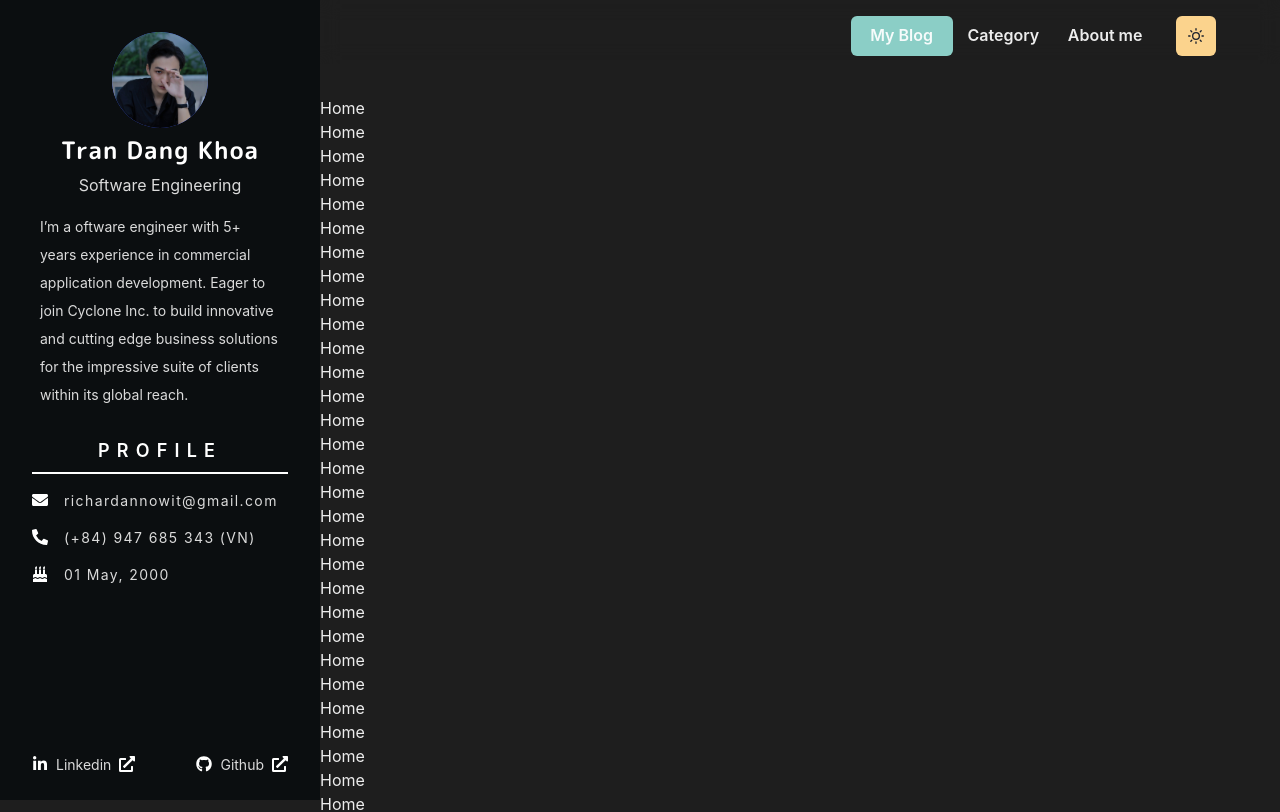
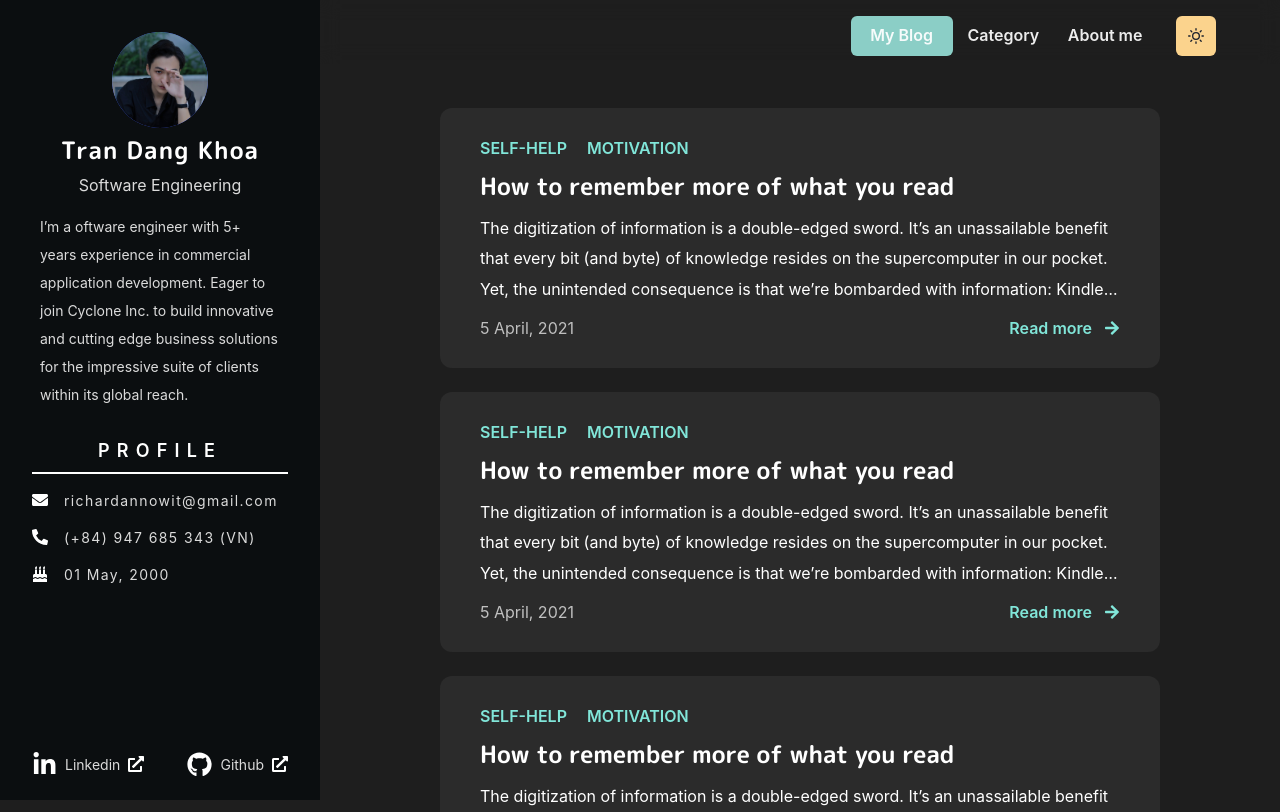
Before and after one commit to richardktran/Personal-Blog, a Next.js app: page / in a window 1280 px wide. Shown: the top 812 px of the page. Built offline with nearby package versions, Linux system fonts and the light colour scheme.

Commit message:
Layout blog page and blog item

```diff
--- /dev/null
+++ b/components/blog/BlogItem.js
@@ -0,0 +1,62 @@
+import React from 'react';
+import { Box, Text, Heading, Flex, HStack, useColorModeValue } from "@chakra-ui/react";
+import Link from 'next/link';
+import { FaArrowRight } from "react-icons/fa";
+
+export default function BlogItem({ href }) {
+
+    const bg = useColorModeValue('gray.100', '#2B2B2B')
+    const textColor = useColorModeValue('#000000', '#ffffff')
+    const tagColor = useColorModeValue('#0A594F', '#81E6D9')
+
+    return (
+        <Box
+            bg={bg}
+            w="75%"
+            borderRadius={12}
+            px={{ base: '6', lg: '8', xl: '10' }}
+            py={{ base: '6', lg: '7', xl: '7' }}
+            my={3}
+        >
+            <HStack className="tag" spacing={5}>
+                <Link href={href}>
+                    <a>
+                        <Text as='span' color={tagColor} fontSize='md' fontWeight='semibold'>
+                            SELF-HELP
+                        </Text>
+                    </a>
+                </Link>
+
+                <Link href={href}>
+                    <a>
+                        <Text as='span' color={tagColor} fontSize='md' fontWeight='semibold'>
+                            MOTIVATION
+                        </Text>
+                    </a>
+                </Link>
+            </HStack>
+            <Link href={href}>
+                <a>
+                    <Heading my={{ base: '1', lg: '2', xl: '3' }} color={textColor} fontSize='2xl'>How to remember more of what you read</Heading>
+                </a>
+            </Link>
+
+            <Text color={textColor} fontSize='md' my={{ base: '1', lg: '2', xl: '3' }} noOfLines={3} lineHeight={{ base: '1.7', lg: '1.9', xl: '1.9' }}>
+                The digitization of information is a double-edged sword. It’s an unassailable benefit that every bit (and byte) of knowledge resides on the supercomputer in our pocket. Yet, the unintended consequence is that we’re bombarded with information: Kindle books, blog posts, podcasts, academic journals, videos and much more. The New York Times estimates that we we consume 34 gigabytes of content a day. That’s the equivalent of 25% of War and Peace every single day.
+            </Text>
+            <Flex justify='space-between'>
+                <Text color={textColor} opacity='70%' fontSize='md'>5 April, 2021</Text>
+                <Link href={href}>
+                    <a>
+                        <Flex align='center'>
+                            <Text color={tagColor} mr={3} fontSize='md' fontWeight='semibold'>
+                                Read more {' '}
+                            </Text>
+                            <FaArrowRight color={tagColor} />
+                        </Flex>
+                    </a>
+                </Link>
+            </Flex>
+        </Box>
+    );
+}
--- a/components/info/ProfileSection.js
+++ b/components/info/ProfileSection.js
@@ -5,7 +5,7 @@ import ProfileDetail from './ProfileDetails'
 import Social from './Social';
 
 export default function ProfileSection() {
-    const bg = useColorModeValue('#EEFBF9', '#0B0E10')
+    const bg = useColorModeValue('gray.100', '#0B0E10')
     return (
         <Box
             position="fixed"
--- a/components/info/Social.js
+++ b/components/info/Social.js
@@ -8,13 +8,13 @@ const Social = ({ linkedinUrl, githubUrl }) => {
     return (
         <Flex justify='center' w='100%' h={10} my={4} px={{ base: 0, lg: 4, xl: 8 }}>
             <HStack as='a' target="_blank" rel="noopener noreferrer" href={linkedinUrl} >
-                <FaLinkedinIn fontSize={{ base: '0.8rem', lg: '1.1rem', xl: '1.2rem' }} color={fillColor} />
+                <FaLinkedinIn size={25} color={fillColor} />
                 <Text as='span' mx={2} fontSize={{ base: 'xs', lg: 'xs', xl: 'sm' }} color={blurColor}>Linkedin</Text>
                 <FaExternalLinkAlt ml={3} fontSize={{ base: '0.8rem', lg: '0.8rem', xl: '1rem' }} color={fillColor} />
             </HStack>
             <Spacer />
             <HStack as='a' target="_blank" rel="noopener noreferrer" href={githubUrl}>
-                <FaGithub fontSize={{ base: '0.8rem', lg: '1.1rem', xl: '1.2rem' }} color={fillColor} />
+                <FaGithub size={25} color={fillColor} />
                 <Text as='span' mx={2} fontSize={{ base: 'xs', lg: 'xs', xl: 'sm' }} color={blurColor}>Github</Text>
                 <FaExternalLinkAlt ml={3} fontSize={{ base: '0.8rem', lg: '0.8rem', xl: '1rem' }} color={fillColor} />
             </HStack>
--- a/pages/index.js
+++ b/pages/index.js
@@ -1,47 +1,19 @@
-
+import { Flex } from "@chakra-ui/react";
+import BlogItem from "../components/blog/BlogItem";
 
 
 export default function Home() {
   return (
-    <>
-      <p color='#ffffff'>Home</p>
-      <p color='#ffffff'>Home</p>
-      <p color='#ffffff'>Home</p>
-      <p color='#ffffff'>Home</p>
-      <p color='#ffffff'>Home</p>
-      <p color='#ffffff'>Home</p>
-      <p color='#ffffff'>Home</p>
-      <p color='#ffffff'>Home</p>
-      <p color='#ffffff'>Home</p>
-      <p color='#ffffff'>Home</p>
-      <p color='#ffffff'>Home</p>
-      <p color='#ffffff'>Home</p>
-      <p color='#ffffff'>Home</p>
-      <p color='#ffffff'>Home</p>
-      <p color='#ffffff'>Home</p>
-      <p color='#ffffff'>Home</p>
-      <p color='#ffffff'>Home</p>
-      <p color='#ffffff'>Home</p>
-      <p color='#ffffff'>Home</p>
-      <p color='#ffffff'>Home</p>
-      <p color='#ffffff'>Home</p>
-      <p color='#ffffff'>Home</p>
-      <p color='#ffffff'>Home</p>
-      <p color='#ffffff'>Home</p>
-      <p color='#ffffff'>Home</p>
-      <p color='#ffffff'>Home</p>
-      <p color='#ffffff'>Home</p>
-      <p color='#ffffff'>Home</p>
-      <p color='#ffffff'>Home</p>
-      <p color='#ffffff'>Home</p>
-      <p color='#ffffff'>Home</p>
-      <p color='#ffffff'>Home</p>
-      <p color='#ffffff'>Home</p>
-      <p color='#ffffff'>Home</p>
-      <p color='#ffffff'>Home</p>
-      <p color='#ffffff'>Home</p>
-      <p color='#ffffff'>Home</p>
-      <p color='#ffffff'>Home</p>
-    </>
+    <Flex
+      direction="column"
+      alignItems="center"
+      pb={10}
+    >
+      <BlogItem href="#" />
+      <BlogItem href="#" />
+      <BlogItem href="#" />
+      <BlogItem href="#" />
+
+    </Flex>
   )
 }
```
